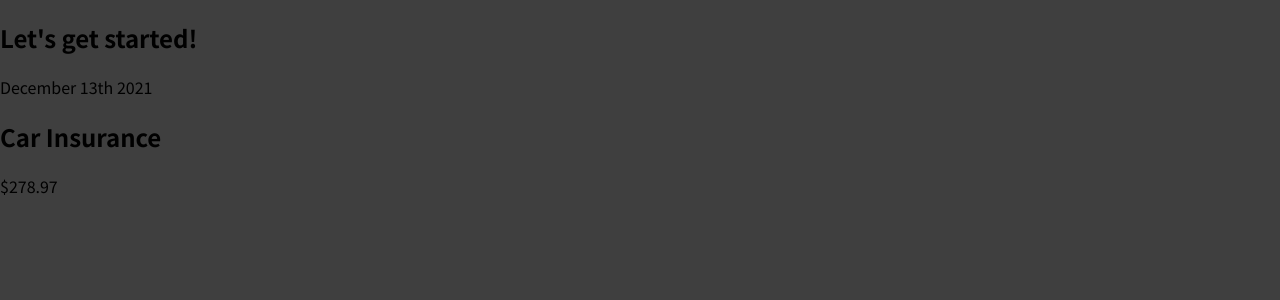
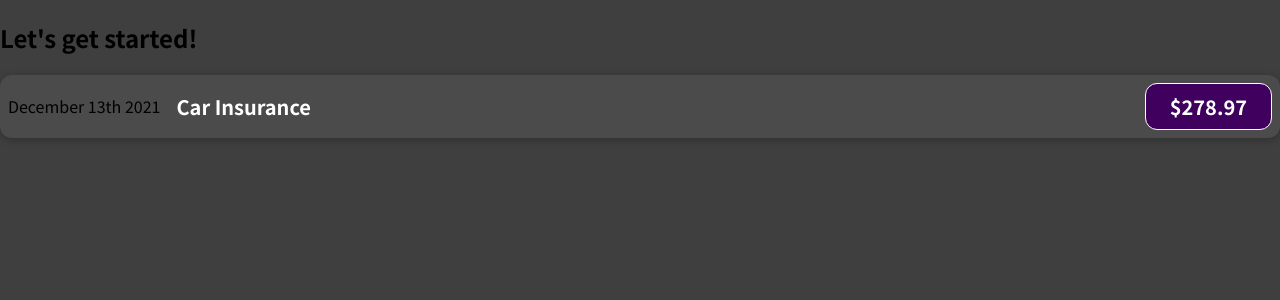
Before and after one commit to antonimalinowski/react-udemy, a JavaScript app: page / in a window 1280 px wide. Shown: the top 300 px of the page. Built offline with nearby package versions, Linux system fonts and the light colour scheme.

Commit message:
import css

```diff
--- a/src/components/ExpenseItem.js
+++ b/src/components/ExpenseItem.js
@@ -1,10 +1,12 @@
+import "./ExpenseItem.css";
+
 function ExpenseItem() {
   return (
-    <div>
+    <div className="expense-item">
       <div>December 13th 2021</div>
-      <div>
+      <div className="expense-item__description">
         <h2>Car Insurance</h2>
-        <p>$278.97</p>
+        <div className="expense-item__price">$278.97</div>
       </div>
     </div>
   );
```
